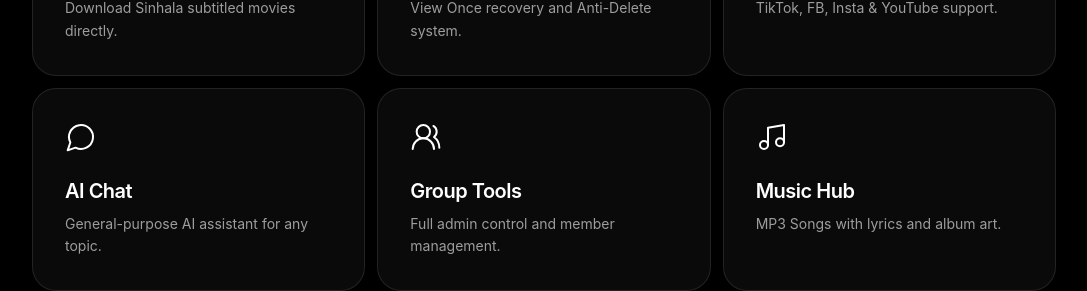
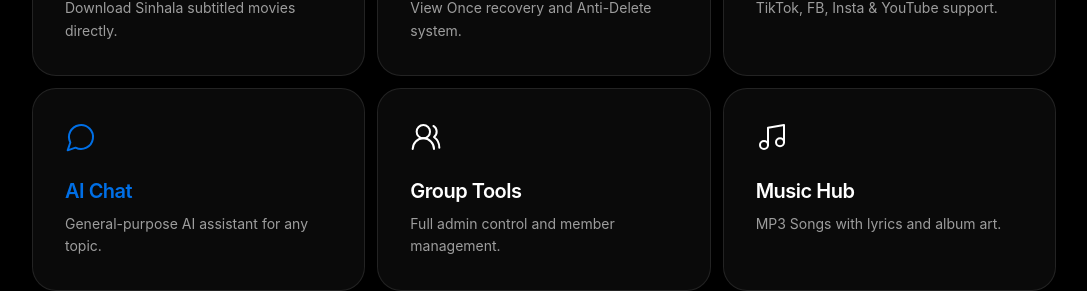
Before and after one commit to ishanxmd/ishanx, a React (Vite) app: page / in a window 1280 px wide. Shown: the part 2980-3271 px from the top of the page, without its empty margins (96-1183 px from the left). Built offline with nearby package versions, Linux system fonts and the light colour scheme; the HTML template or start-up script is replaced by a standard one.

Commit message:
Changes
Co-authored-by: jsiebfbfbf <264979040+jsiebfbfbf@users.noreply.github.com>

```diff
--- a/src/components/FeaturesSection.tsx
+++ b/src/components/FeaturesSection.tsx
@@ -44,10 +44,10 @@ const FeaturesSection = () => {
                 <Link
                   to={f.href}
                   onClick={() => sessionStorage.setItem("returnScrollY", String(window.scrollY))}
-                  className="block rounded-3xl bg-white/[0.04] border border-white/10 p-8 hover:bg-white/[0.07] hover:border-[#0071e3]/50 transition-colors cursor-pointer h-full"
+                  className="block rounded-3xl bg-white/[0.04] border border-white/10 p-8 hover:bg-white/[0.07] hover:border-primary/50 transition-colors cursor-pointer h-full"
                 >
-                  <f.icon className="w-8 h-8 text-white mb-6" strokeWidth={1.5} />
-                  <h3 className="text-xl font-semibold tracking-tight text-white mb-2">{f.title}</h3>
+                  <f.icon className={`w-8 h-8 mb-6 ${f.title === "AI Chat" ? "text-primary" : "text-white"}`} strokeWidth={1.5} />
+                  <h3 className={`text-xl font-semibold tracking-tight mb-2 ${f.title === "AI Chat" ? "text-primary" : "text-white"}`}>{f.title}</h3>
                   <p className="text-sm text-white/60 leading-relaxed">{f.desc}</p>
                 </Link>
               ) : (
```
